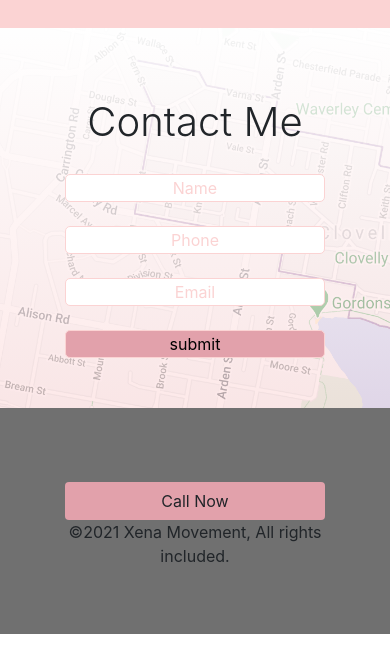
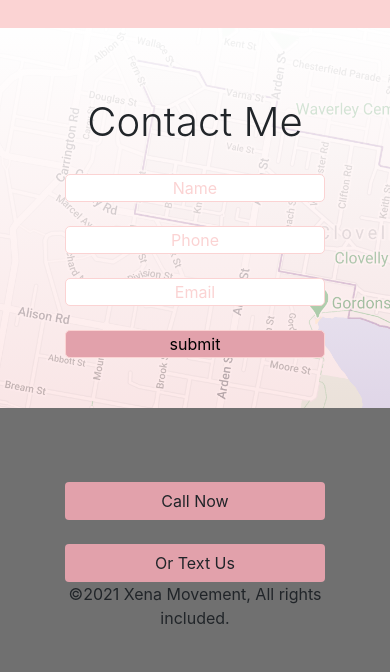
Before and after one commit to maori-viking/xena-movement, a plain HTML site: page index.html in a window 390 px wide. Shown: the part 3409-4081 px from the top of the page. Before the commit the page ends 4043 px from the top, so only its background shows below. Drawn offline with nearby package versions, Linux system fonts and the light colour scheme.

Commit message:
Added a text button for mobile devices

```diff
--- a/index.html
+++ b/index.html
@@ -236,9 +236,11 @@
   <section class="footer">
     <div class="container">
       <p>
-        <br>
+        <br />
           <span class="d-none d-sm-block">Call or txt us on: 0499568418</span>
           <span class="d-block d-sm-none"><a class="col-sm-12 btn btn-submit" href="tel:+61499568418">Call Now</a></span>
+          <br />
+          <span class="d-block d-sm-none"><a class="col-sm-12 btn btn-submit" href="sms:+61499568418&body=Hi%2520there%252C%2520I%2527d%2520like%2520to%2520get%2520in%2520contact%2520about%2520a%2520consultation">Or Text Us</a></span>
         &#169<span id="date"></span>
         Xena Movement, All rights included.
       </p>
```
